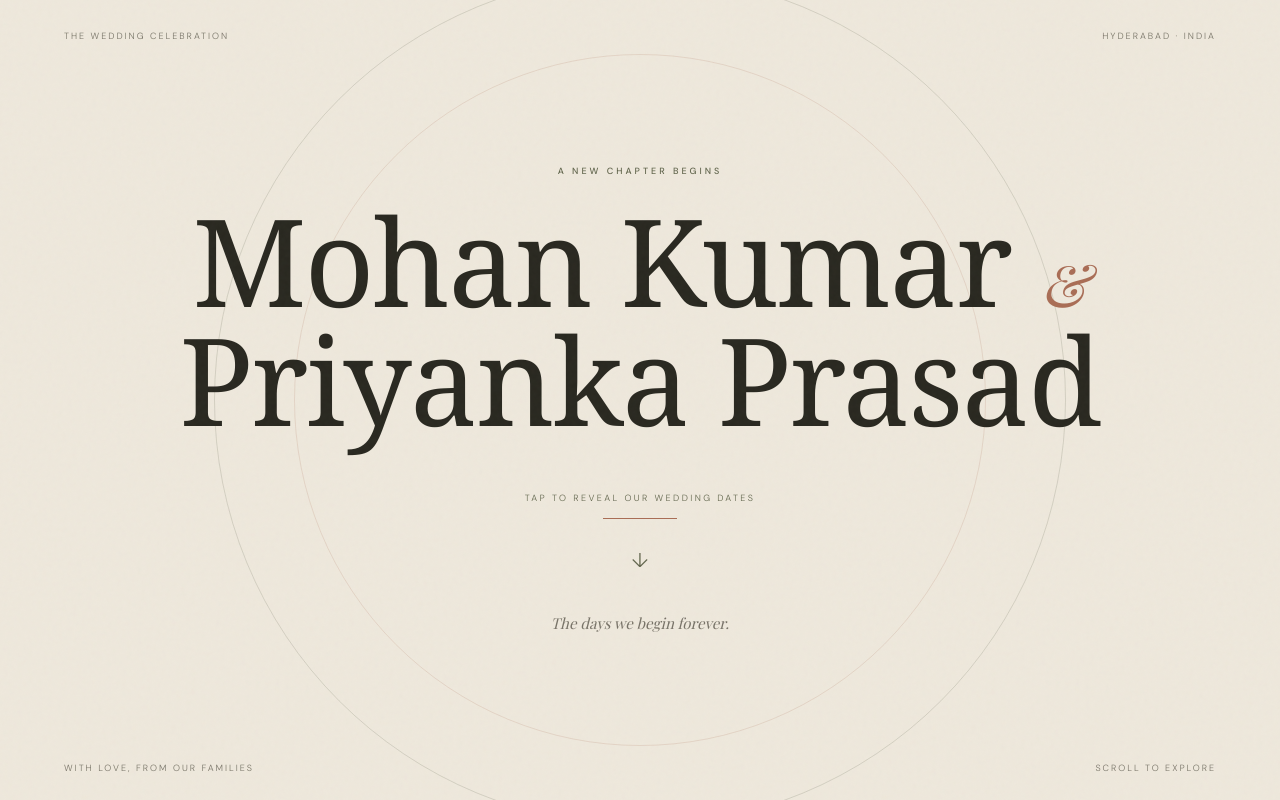
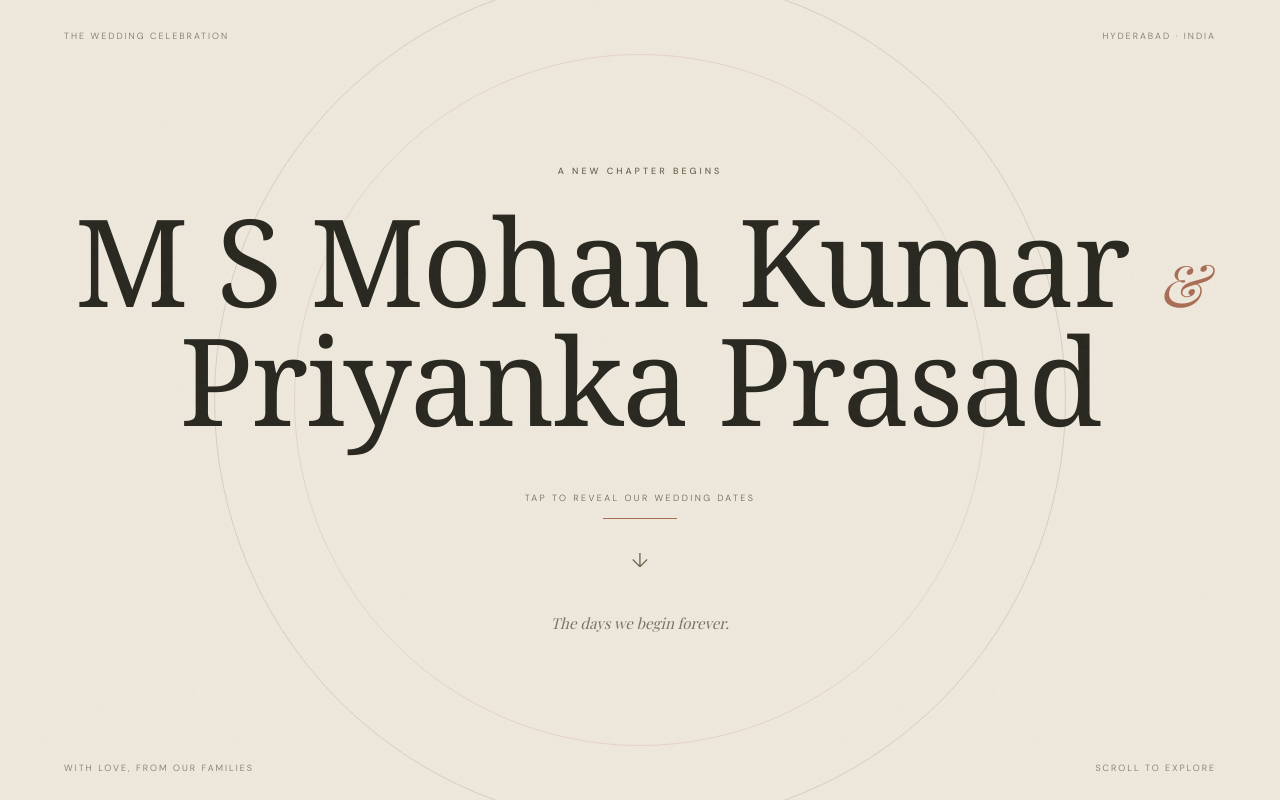
Before and after one commit to msmohankumar/MS-wedding, a plain HTML site: page index.html in a window 1280 px wide. Drawn offline with nearby package versions, Linux system fonts and the light colour scheme; a web font is replaced by a local one.

Commit message:
Update index.html

```diff
--- a/index.html
+++ b/index.html
@@ -3,8 +3,8 @@
 <head>
 <meta charset="UTF-8"><meta name="viewport" content="width=device-width, initial-scale=1">
 <meta name="theme-color" content="#eee8dc">
-<meta name="description" content="Mohan Kumar and Priyanka Prasad — A Wedding Story, 11 and 12 DECEMBER 2026.">
-<title>Mohan Kumar & Priyanka Prasad — A Wedding Story</title>
+<meta name="description" content="M S Mohan Kumar and Priyanka Prasad — A Wedding Story, 11 and 12 DECEMBER 2026.">
+<title>M S Mohan Kumar & Priyanka Prasad — A Wedding Story</title>
 <link rel="preconnect" href="https://fonts.googleapis.com"><link rel="preconnect" href="https://fonts.gstatic.com" crossorigin>
 <link href="https://fonts.googleapis.com/css2?family=DM+Sans:wght@300;400;500;600&family=Italiana&family=Playfair+Display:ital,wght@0,400;0,500;0,600;1,400;1,500&display=swap" rel="stylesheet">
 <link rel="stylesheet" href="./styles.css"><script src="./script.js" defer></script>
@@ -15,7 +15,7 @@
   <div class="opening-top"><span>THE WEDDING CELEBRATION</span><span>HYDERABAD · INDIA</span></div>
   <div class="opening-center">
     <p class="opening-kicker">A NEW CHAPTER BEGINS</p>
-    <h1 class="opening-names">Mohan Kumar <i>&</i> Priyanka Prasad</h1>
+    <h1 class="opening-names">M S Mohan Kumar <i>&</i> Priyanka Prasad</h1>
     <button class="reveal-date" id="revealDate" type="button" aria-expanded="false">
       <span class="reveal-prompt">TAP TO REVEAL OUR WEDDING DATES</span><span class="reveal-line"></span>
       <span class="revealed-date">11 — 12 DECEMBER 2026</span><span class="reveal-arrow">↓</span>
```
